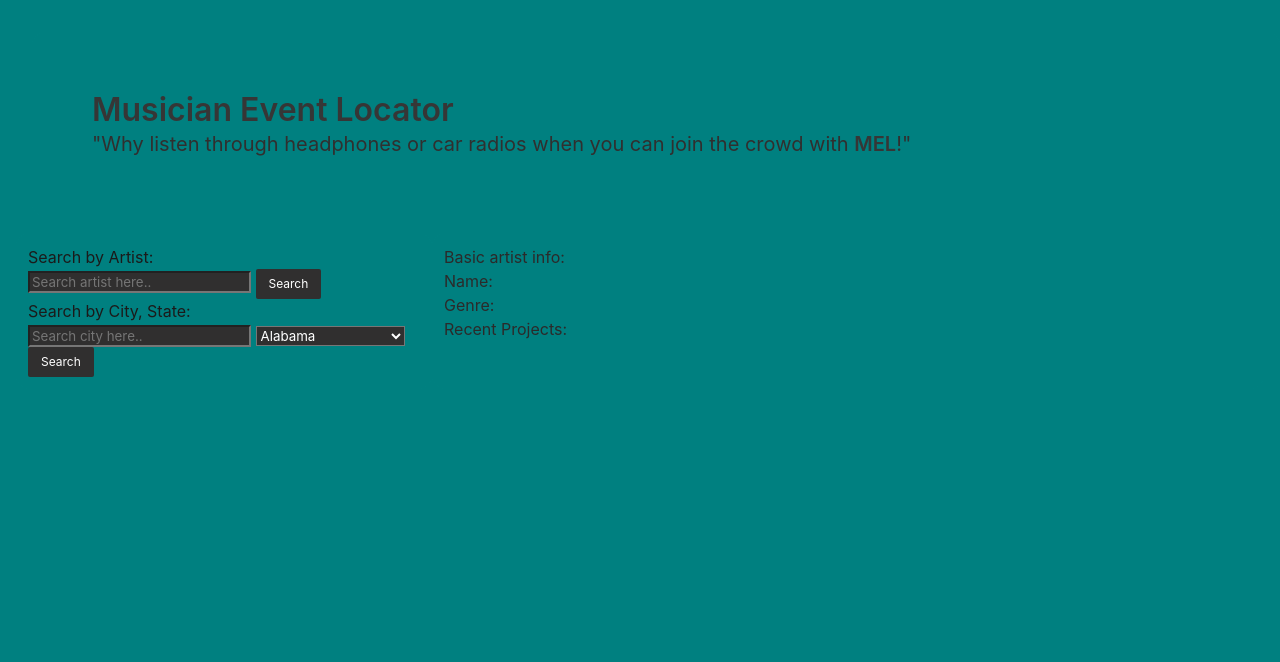
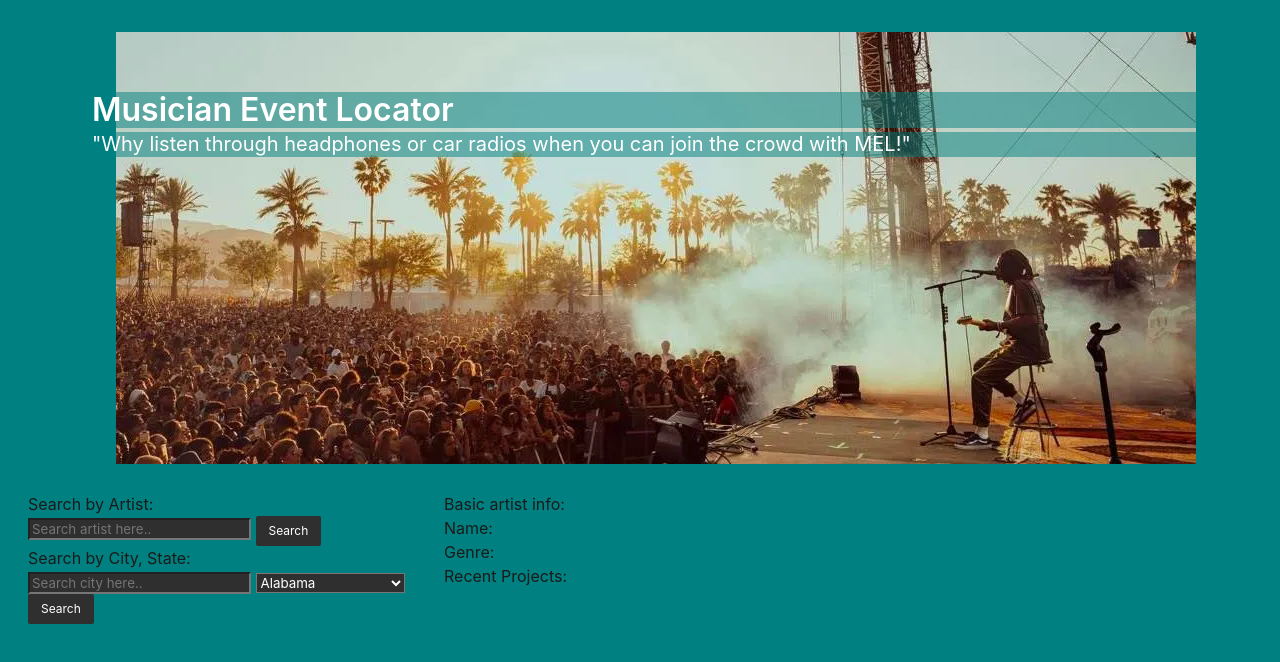
Before and after one commit to ThaDarkLord/event-tracker, a plain HTML site: page index.html in a window 1280 px wide. Drawn offline with nearby package versions, Linux system fonts and the light colour scheme.

Commit message:
added image and edits to readme

```diff
--- a/assets/css/style.css
+++ b/assets/css/style.css
@@ -1,10 +1,5 @@
 html{
-    background-color: teal;
-}
-
-*{
-    background-color: teal;
-
+    background-color: teal
 }
 
 .column{
@@ -13,7 +8,6 @@ html{
 }
 .subtitle{
     color: rgb(48, 47, 47);
-
 }
 
 .card{
@@ -22,6 +16,18 @@ html{
 .hideMe{
     border: 0px;
 }
+.image{
+    background-image: url('../images/cochella.webp')!important;
+    background-repeat: no-repeat;
+    background-position: center center;
+    min-height: 27rem;
+    width: 100%;
+}
+.title, .subtitle{
+    background-color: rgba(0, 128, 128, .5);
+    color: white;
+}
+
 /* below makes the color for the titles of the text box: search by artist and search by city */
 h2{
     color: rgb(27, 26, 26);
@@ -46,9 +52,7 @@ select{
     color: white;
 }
 
-p{
-    color: rgb(43, 42, 42)
-}
+
 
 /* #hidden-0, #hidden-1, #hidden-2{
     display: none;
--- a/index.html
+++ b/index.html
@@ -12,14 +12,14 @@
 <body>
   <section class="columns is-multiline is-mobile m-4 ">
     <!-- container above -->
-    <article  class="column is-full m-4 ">
+    <article  class="column is-full m-4 image">
       <section class="section">
         <div class="container">
           <h1 class="title">
             Musician Event Locator
           </h1>
           <p class="subtitle">
-            "Why listen through headphones or car radios when you can join the crowd with <strong>MEL</strong>!"
+            "Why listen through headphones or car radios when you can join the crowd with <span>MEL</span>!"
           </p>
         </div>
       </section>
```
Also changed, not shown: README.md, assets/images/cochella.webp (added).
